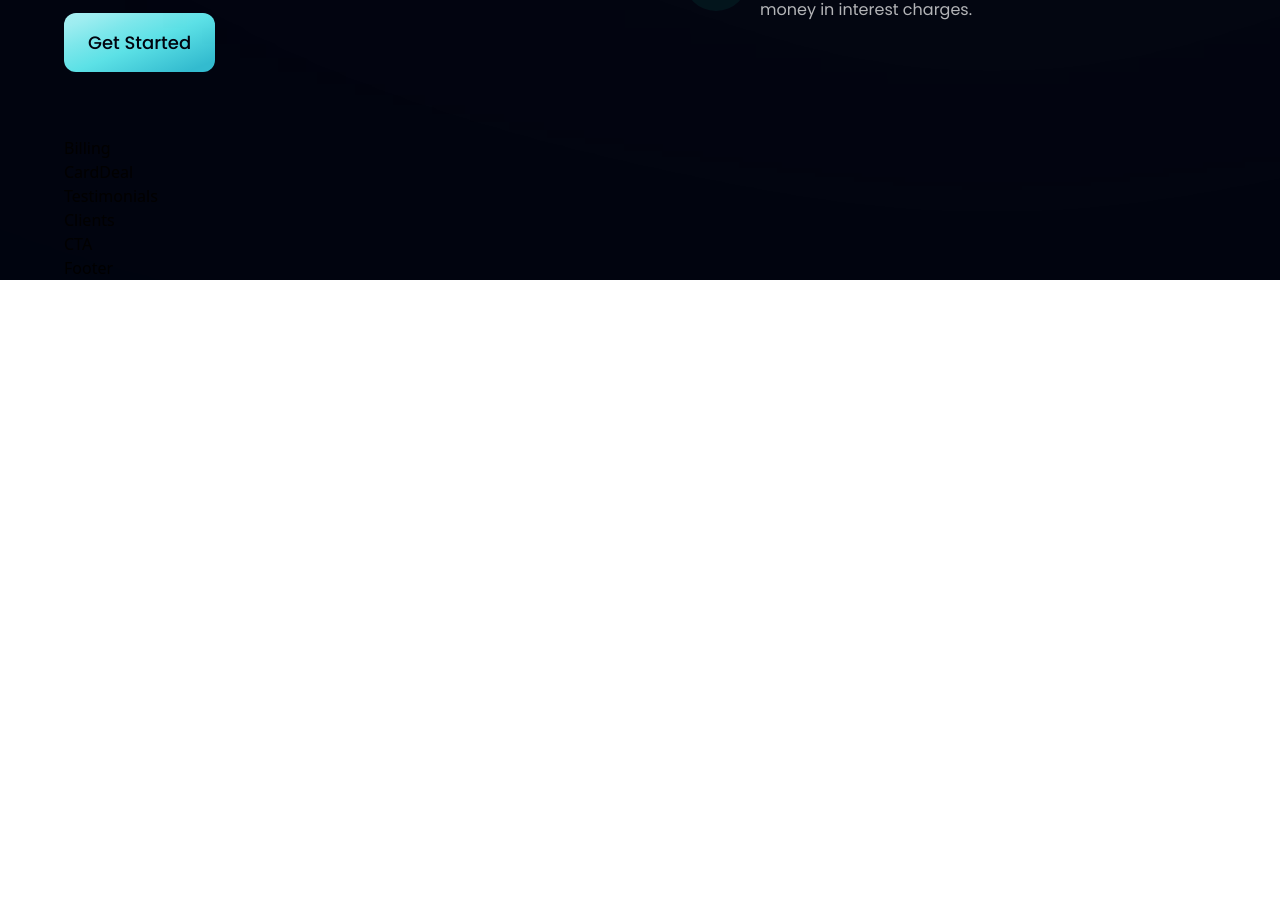
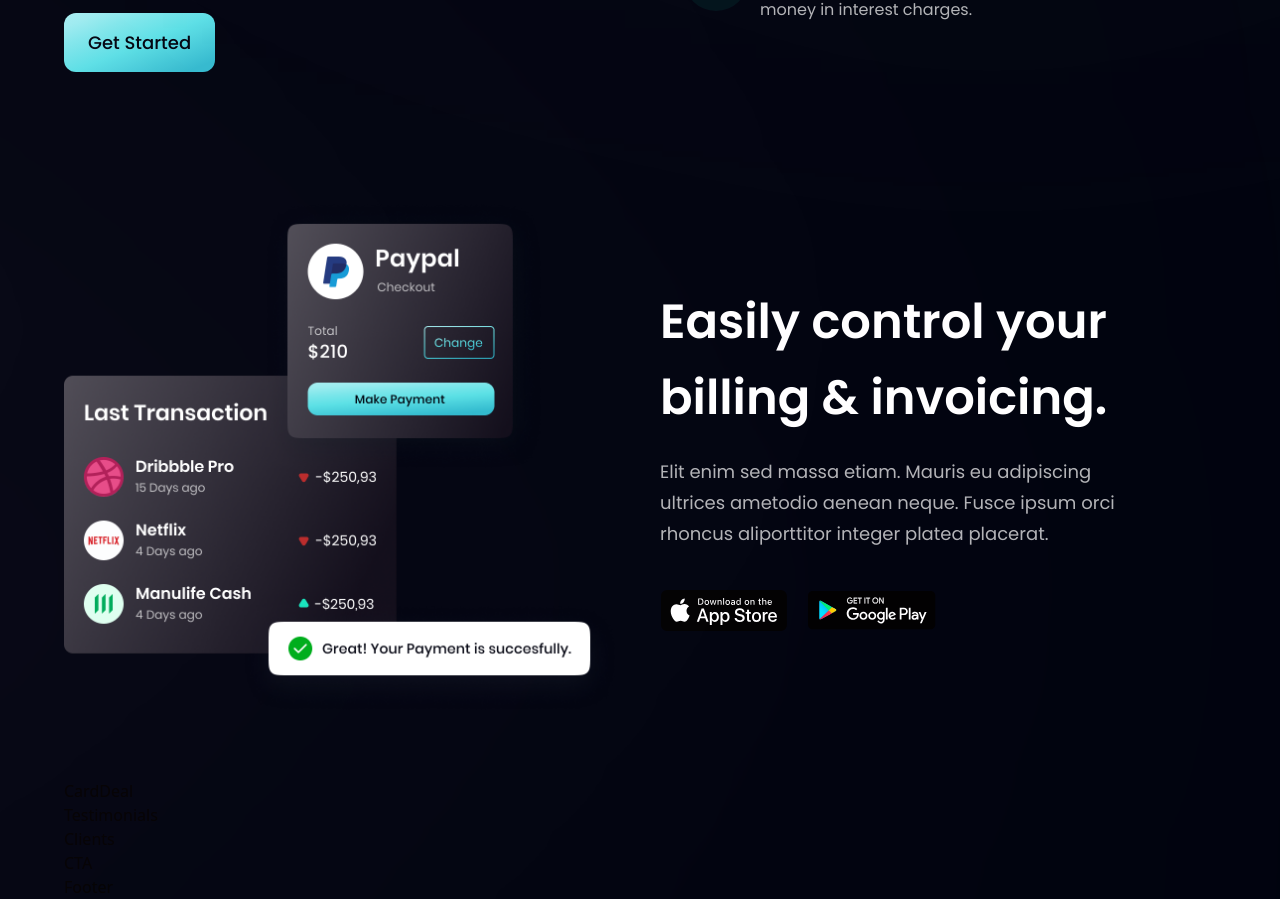
Before and after one commit to jaqubm/ReactJS_learning, a React (Vite) app: page / in a window 1280 px wide. Shown: the part 1410-2309 px from the top of the page. Before the commit the page ends 1690 px from the top, so only its background shows below. Built offline with nearby package versions, Linux system fonts and the light colour scheme.

Commit message:
Created Billing section

```diff
--- a/src/components/Billing.jsx
+++ b/src/components/Billing.jsx
@@ -1,9 +1,31 @@
-import React from 'react'
+import styles, { layout } from '../style'
+import { apple, bill, google } from '../assets'
 
-const Billing = () => {
-  return (
-    <div>Billing</div>
-  )
-}
+const Billing = () => (
+  <section id='product' className={layout.sectionReverse}>
+    <div className={layout.sectionImgReverse}>
+      <img src={bill} alt='billing' className='w-[100%] h-[100%] relative z-[5]' />
+
+      <div className='absolute z-[3] -left-1/2 top-0 w-[50%] h-[50%] rounded-full white__gradient' />
+      <div className='absolute z-[0] -left-1/2 bottom-0 w-[50%] h-[50%] rounded-full pink__gradient' />
+    </div>
+
+    <div className={layout.sectionInfo}>
+      <h2 className={styles.heading2}>
+        Easily control your
+        <br className='sm:block hidden' />
+        billing & invoicing.
+      </h2>
+      <p className={`${styles.paragraph} max-w-[470px] mt-5`}>
+        Elit enim sed massa etiam. Mauris eu adipiscing ultrices ametodio aenean neque. Fusce ipsum orci rhoncus aliporttitor integer platea placerat.
+      </p>
+
+      <div className='flex flex-row flex-wrap sm:mt-10 mt-6'>
+        <img src={apple} alt='app_store' className='w-[128px] h-[42px] object-contain mr-5 cursor-pointer' />
+        <img src={google} alt='google_play' className='w-[128px] h-[42px] object-contain mr-5 cursor-pointer' />
+      </div>
+    </div>
+  </section>
+)
 
 export default Billing
```
